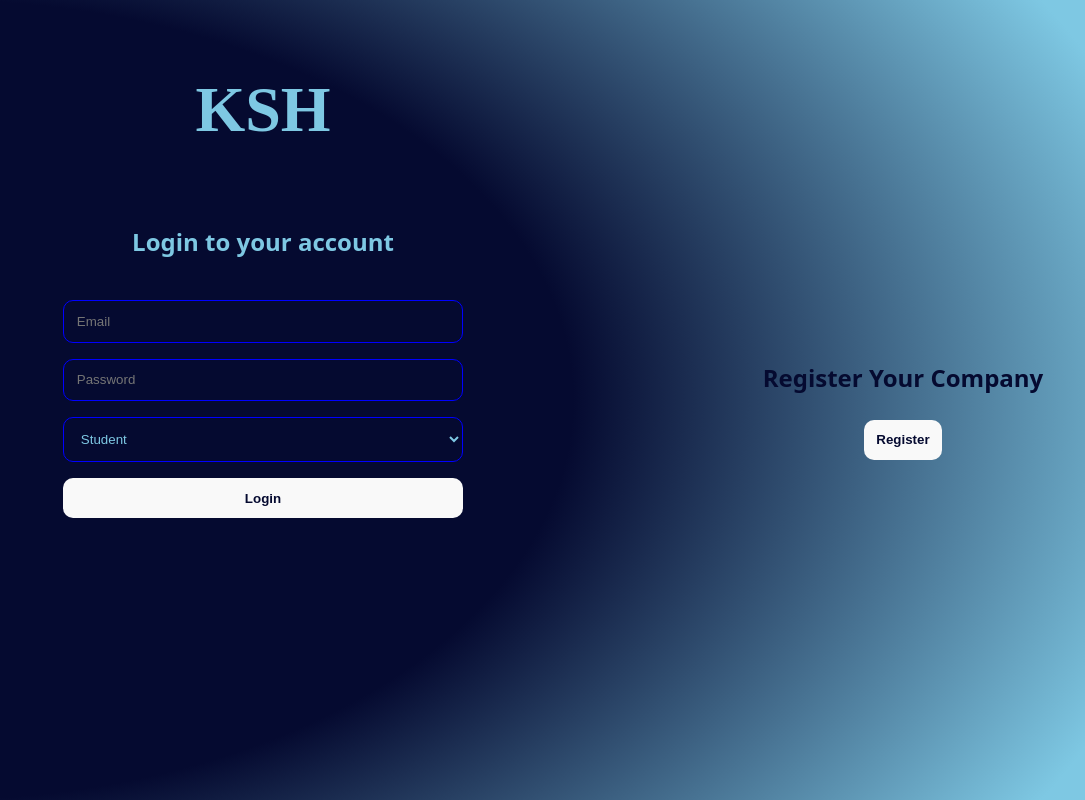
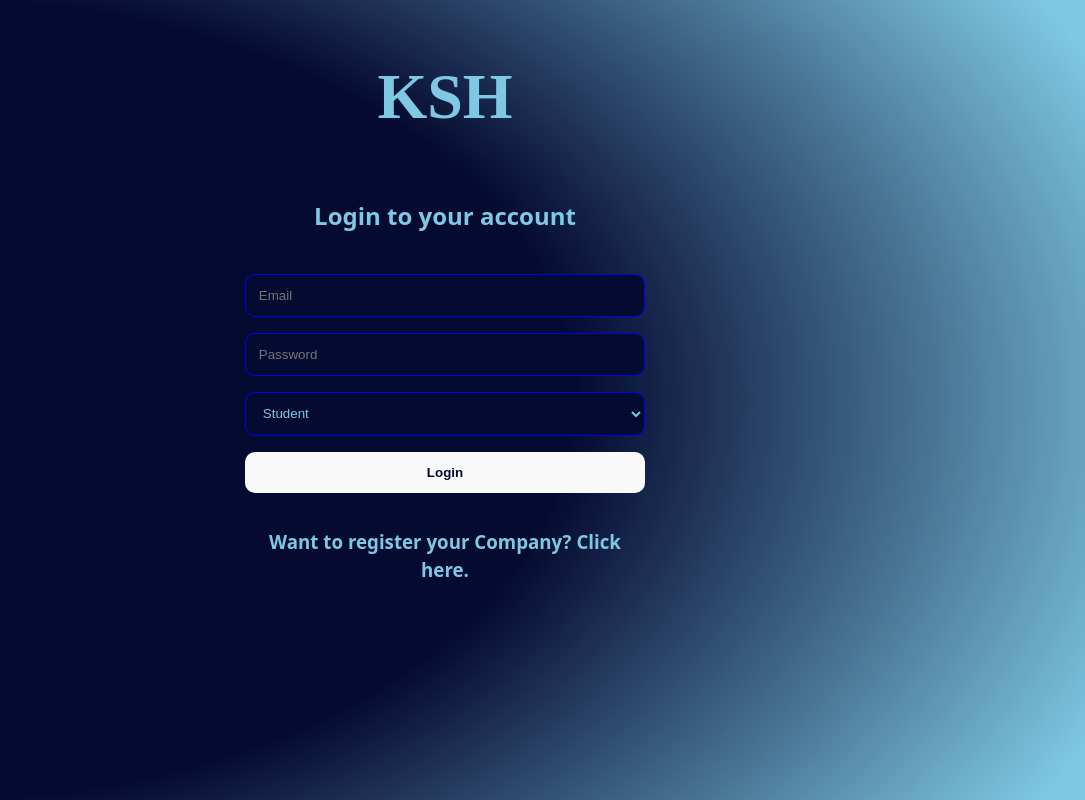
Before and after one commit to AhmedK3019/Internship-Web-Application, a React (Vite) app in the folder kafr-el-sheikh-el-7abeeba/: page / in a window 1280 px wide. Shown: the whole page, without its empty margins (195-1280 px from the left). Built offline with nearby package versions, Linux system fonts and the light colour scheme; a web font is replaced by a local one.

Commit message:
Updated Login

```diff
--- a/kafr-el-sheikh-el-7abeeba/src/Login.jsx
+++ b/kafr-el-sheikh-el-7abeeba/src/Login.jsx
@@ -65,13 +65,15 @@ function Login({ onRegisterClick , onLoginClick }) {
             <button type="submit">
               Login
             </button>
+            <h3>
+              Want to register your Company? Click{' '}
+              <span onClick={onRegisterClick} className='hyperText'>
+              here
+              </span>.
+            </h3>
           </form>
           {message && <div className='message'> {message}</div>}
         </div>
-      </div>
-      <div className="side-panel">
-            <h2 className='side-text'>Register Your Company</h2>
-            <button onClick={onRegisterClick}>Register</button>
       </div>
     </div>
   );
--- a/kafr-el-sheikh-el-7abeeba/src/index.css
+++ b/kafr-el-sheikh-el-7abeeba/src/index.css
@@ -52,10 +52,16 @@ body {
 h1 {
   text-align: center;
   font-size: 3.2em;
-  line-height: 1.1;
+  line-height: 0.7;
 }
 
 h2 {
+  text-align: center;
+  margin-bottom: 1.5rem;
+  color: #7EC8E3;
+}
+
+h3 {
   text-align: center;
   margin-bottom: 1.5rem;
   color: #7EC8E3;
@@ -156,6 +162,16 @@ button:focus-visible {
   padding: '20px';
 }
 
+.hyperText{
+  cursor: pointer;
+  text-decoration: none;
+}
+
+.hyperText:hover{
+  color: blue;
+  text-decoration: underline;
+}
+
 @media (prefers-color-scheme: light) {
   :root {
     color: #213547;
```
